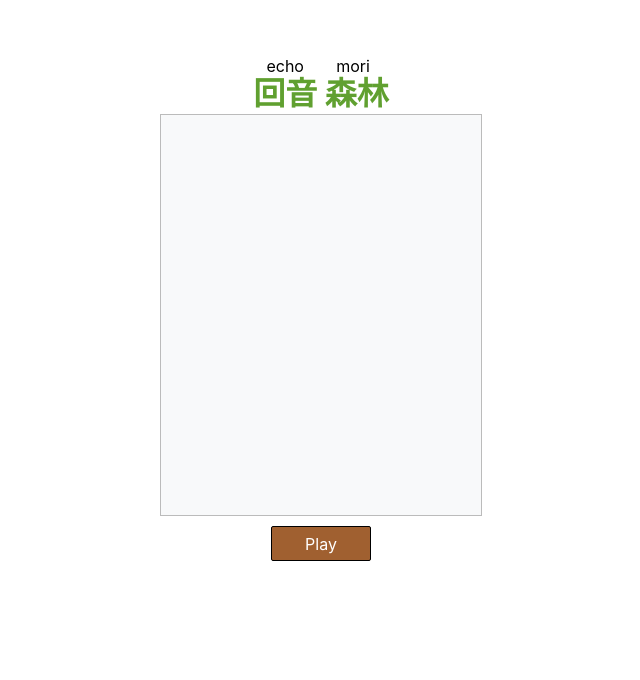
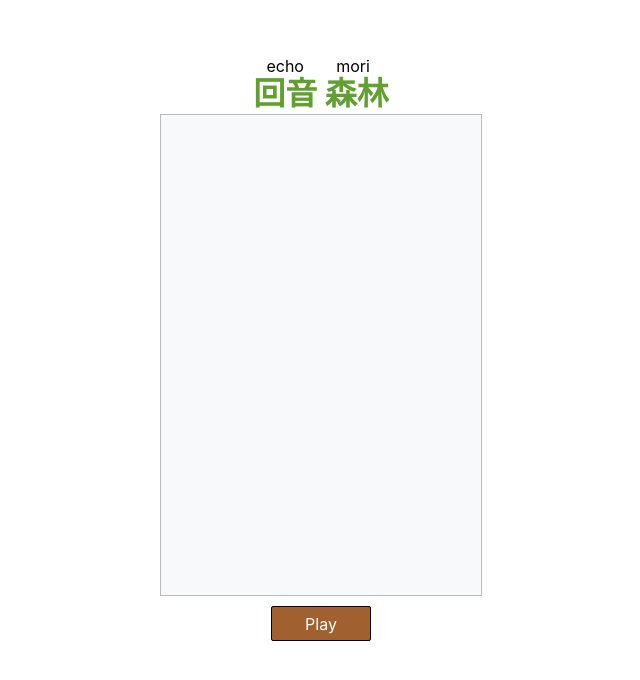
Before and after one commit to wangchou/echo-mori, a Svelte app: page / in a window 1280 px wide. Shown: the top 680 px of the page, without its empty margins (319-959 px from the left). Built offline with nearby package versions, Linux system fonts and the light colour scheme.

Commit message:
update README.md

```diff
--- a/src/client/gameFlow.js
+++ b/src/client/gameFlow.js
@@ -8,11 +8,11 @@ import { get } from 'svelte/store';
 import { Voices } from './model/constants.js'
 
 const sentences = [
+    'こんにちは',
+    '初めまして',
+    '今日はいい天気ですね',
+    'ただの人間には興味ありません',
     '逃げるは恥だが役に立つ',
-    '今日はいい天気ですね',
-    //    'こんにちは、ともさん',
-    //    'そうですね。',
-    //    'じゃあ、またね。',
 ]
 
 export const playGame = async () => {
--- a/src/client/ui/Messenger.svelte
+++ b/src/client/ui/Messenger.svelte
@@ -35,7 +35,7 @@
     .messenger {
         display: flex;
         flex-direction: column;
-        height: 400px;
+        height: 480px;
         max-width: 320px;
         background: #f8f9fa;
         border: 1px solid #bbb;
```
Also changed, not shown: img/20190713.jpg (added), 1 other file (tests, documents, lock files or other folders).
